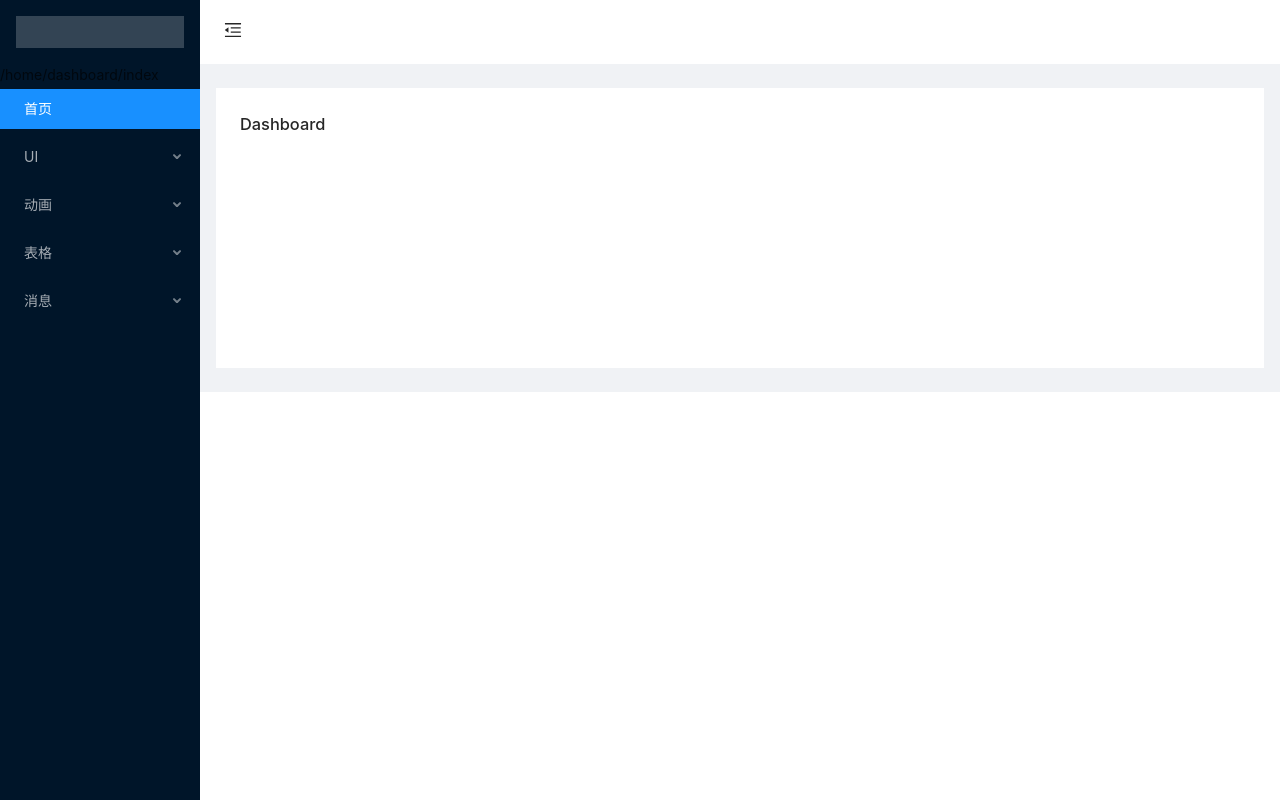
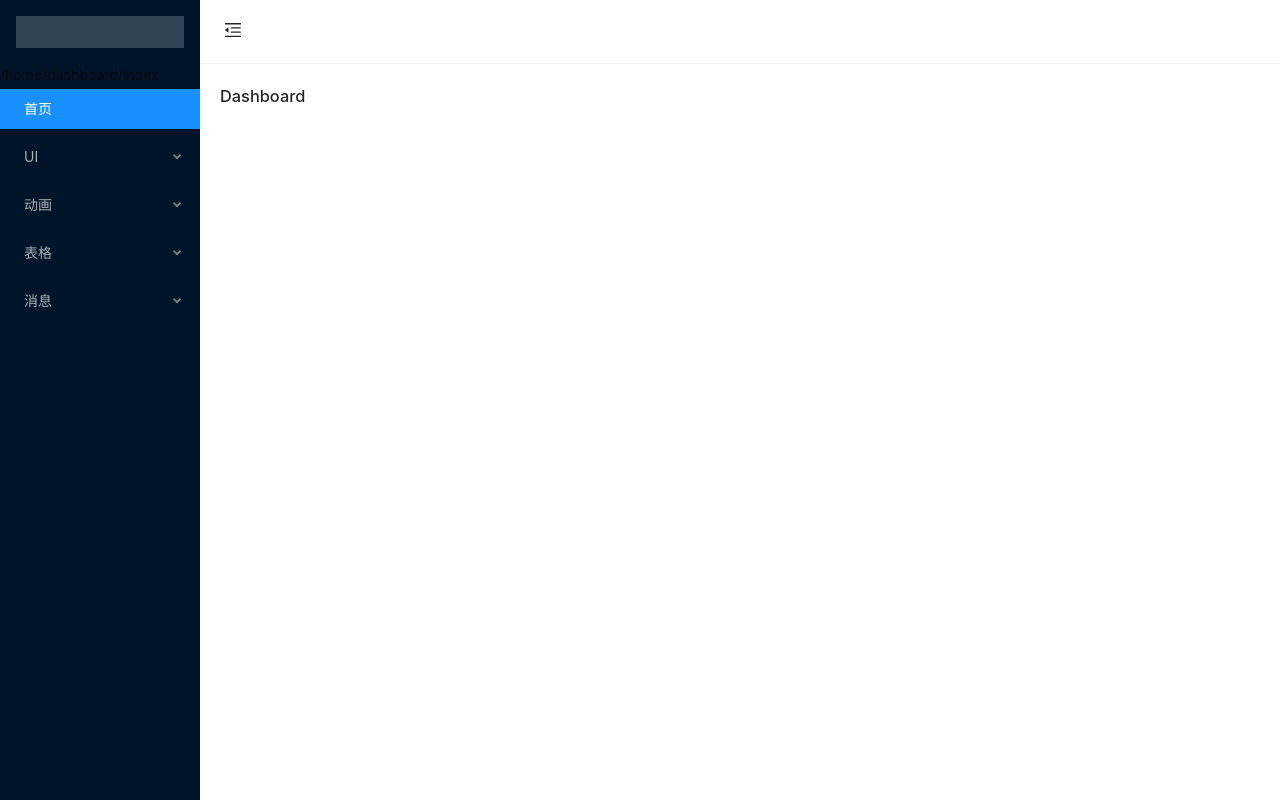
Before and after one commit to dfsdfddd/react1, a React (Create React App) app: page /#/home/dashboard/index in a window 1280 px wide. Built offline with nearby package versions, Linux system fonts and the light colour scheme.

Commit message:
部分的样式修改

```diff
--- a/src/pages/home.js
+++ b/src/pages/home.js
@@ -34,25 +34,21 @@ class Home extends Component{
   };
   render(){
     return(
-      <Layout>
+      <Layout className='setDefault'>
         <SiderCustom collapsed={this.state.collapsed
         }></SiderCustom>
         <Layout id="layout-trigger" className="site-layout" style={{ marginLeft: this.state.collapsed?80:200 }}>
-          <Header className="site-layout-background" style={{ padding: 0 }}>
+          <Header className="site-layout-background headerBorder" style={{ padding: 0}}>
             {React.createElement(this.state.collapsed ? MenuUnfoldOutlined : MenuFoldOutlined, {
               className: 'trigger',
               onClick: this.toggle,
             })}
           </Header>
           <Content
-            className="site-layout-background"
-            style={{
-              margin: '24px 16px',
-              padding: 24,
-              minHeight: 280,
-            }}
+            className="site-layout-background calcContent"
+            style={{paddingLeft:20,paddingRight:20,paddingTop:20}}
           >
-            <RoutePage />
+              <RoutePage />
           </Content>
         </Layout>
       </Layout>
--- a/src/styles/home.less
+++ b/src/styles/home.less
@@ -36,3 +36,17 @@
 .tableClass .ant-table-cell{
   padding:0 5px;
 }
+
+
+
+.setDefault{
+  width: 100%;
+  height: 100%;
+}
+.calcContent{
+  height: calc(100% - 64px);
+  overflow: auto;
+}
+.headerBorder{
+  border-bottom: 1px solid #f0f0f0;
+}
```
